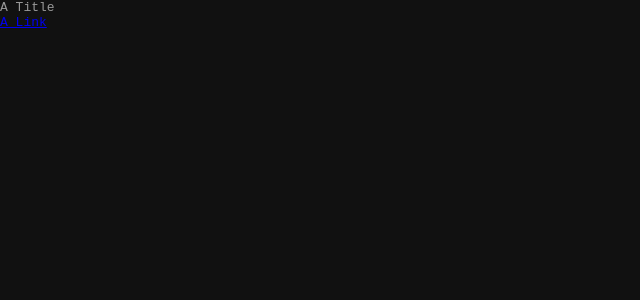
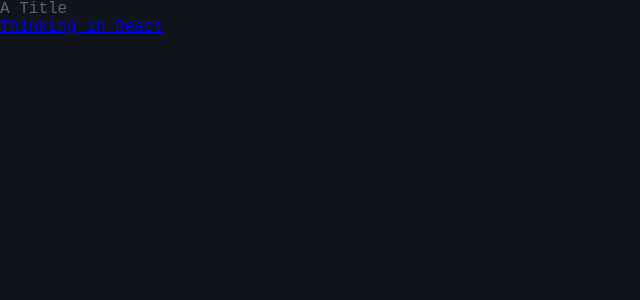
Before and after one commit to Roman-KO/notes, a React (Create React App) app: page / in a window 1280 px wide. Shown: the top 300 px of the page, without its empty margins (0-640 px from the left). Built offline with nearby package versions, Linux system fonts and the light colour scheme.

Commit message:
another commit

```diff
--- a/src/App.js
+++ b/src/App.js
@@ -7,7 +7,10 @@ class App extends Component {
     constructor() {
         super();
 
-        this.state = {};
+        this.state = {
+            resource: "https://facebook.github.io/react/docs/thinking-in-react.html",
+            title: "Thinking in React",
+        };
     }
 
     // Event handlers (not every component will need this, choose wisely)
@@ -18,7 +21,7 @@ class App extends Component {
             <div>
                 A Title
                 <br/>
-                <a href="http://www.google.com" target="_blank">A Link</a>
+                <a href="{this.state.resource}" target="_blank">{this.state.title}</a>
             </div>
         );
     }
--- a/src/index.css
+++ b/src/index.css
@@ -1,7 +1,8 @@
 body {
   margin: 0;
   padding: 0;
-  font-family: monospace;
-  background: #111;
-  color: #999;
+  font-size: 16px;
+  font-family: hack, monospace;
+  background: #101319;
+  color: #606369;
 }
```
Also changed, not shown: 1 other file (tests, documents, lock files or other folders).
